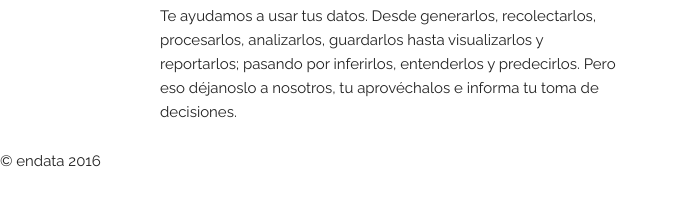
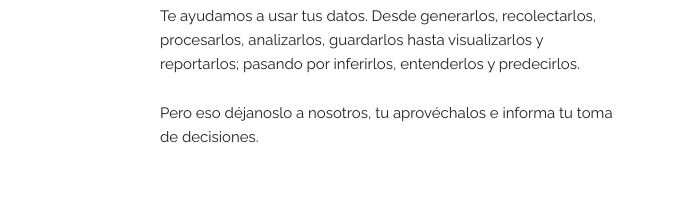
Before and after one commit to endata-mx/endata-mx.github.io, a plain HTML site: page index.html in a window 1280 px wide. Shown: the part 562-768 px from the top of the page, without its empty margins (0-679 px from the left). Drawn offline with Linux system fonts and the light colour scheme.

Commit message:
fixed formatting

```diff
--- a/index.html
+++ b/index.html
@@ -35,13 +35,12 @@
     <div class="row">
       <div class="one-half column" style="margin-top: 15%">
 	<img src="images/logo.jpg" alt="logo" width="90%"></img>
-        <p>Te ayudamos a usar tus datos. Desde generarlos, recolectarlos, procesarlos, analizarlos, guardarlos hasta visualizarlos y reportarlos; pasando por inferirlos, entenderlos y predecirlos. Pero eso déjanoslo a nosotros, tu aprovéchalos e informa tu toma de decisiones.</p>
+        <p>Te ayudamos a usar tus datos. Desde generarlos, recolectarlos, procesarlos, analizarlos, guardarlos hasta visualizarlos y reportarlos; pasando por inferirlos, entenderlos y predecirlos.</p>
+	<p>Pero eso déjanoslo a nosotros, tu aprovéchalos e informa tu toma de decisiones.</p>
       </div>
     </div>
   </div>
-<footer>
-  &copy; endata 2016
-</footer>
+
 <!-- End Document
   –––––––––––––––––––––––––––––––––––––––––––––––––– -->
 </body>
```
